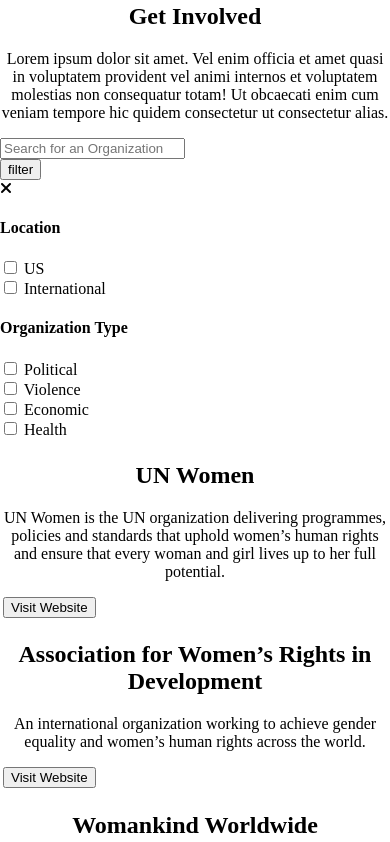
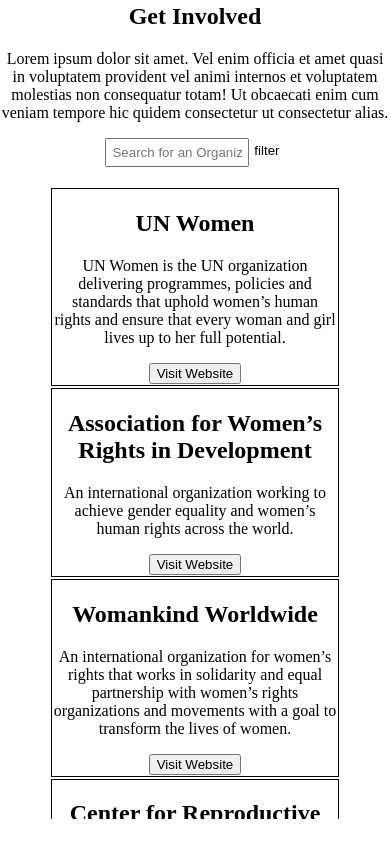
Before and after one commit to UW-INFO442-WI23/chocolatelavacake, a React (Create React App) app: page / in a window 390 px wide. Shown: the part 1880-2722 px from the top of the page. Built offline with nearby package versions, Linux system fonts and the light colour scheme.

Commit message:
changed mobile design

```diff
--- a/src/index.css
+++ b/src/index.css
@@ -111,11 +111,73 @@
         justify-content: center;
     }
 
+    /* search */
+    .search-filter {
+        display: flex;
+        justify-content: center;
+        margin-bottom: 5%;
+
+    }
+
+    .search {
+        width: 33.3%;
+        padding: 5px;
+
+    }
+
+    /* filter */
+    .filter-btn {
+        padding: 5px;
+        width: auto;
+        background-color: #fff;
+        border: none;
+    }
+
+    .filter-over {
+        display:flex;
+        flex-direction: column;
+    }
+
+    .filter-overlay {
+
+        padding-right: 1%;
+        padding-left: 1%;
+        border: 1px solid black;
+        visibility: hidden;
+        text-align: left;
+        position: absolute;
+        background-color: white;
+        margin-top: 2%;
+        border: none;
+    }
+
+    .show {
+        visibility: visible;
+    }
+
+    .overlay-header {
+        display: flex;
+        flex-direction: row-reverse;
+        justify-content: space-between;
+    }
+
+    .org {
+        margin: auto;
+        width: 75%;
+        height: 75vh;
+        overflow: scroll;
+    }
+
+    td {
+        background-color: white;
+        border: 1px solid black;
+        text-align: center;
+    }
+
+
 }
 
 @media (min-width: 769px) {
-
-
 
 /* image box sizing */
     .img-box {
@@ -191,14 +253,14 @@
         text-align: left;
     }
 
-    .org-vist {
+    .org-visit {
+        display: flex;
         align-items: center;
+        justify-content: space-between;
+
     }
 
-    .org-visit button{
-        float: right;
-        margin-bottom: 2vh;
-    }
+
 
     .org-visit p {
         width: 75%;
@@ -228,7 +290,6 @@
     .filter-over {
         display:flex;
         flex-direction: column;
-
     }
 
     .filter-overlay {
@@ -258,6 +319,7 @@
         margin-top: 2%;
         margin-bottom: 2%;
     }
+
     /* organizations */
     .org {
         width: 75%;
```
